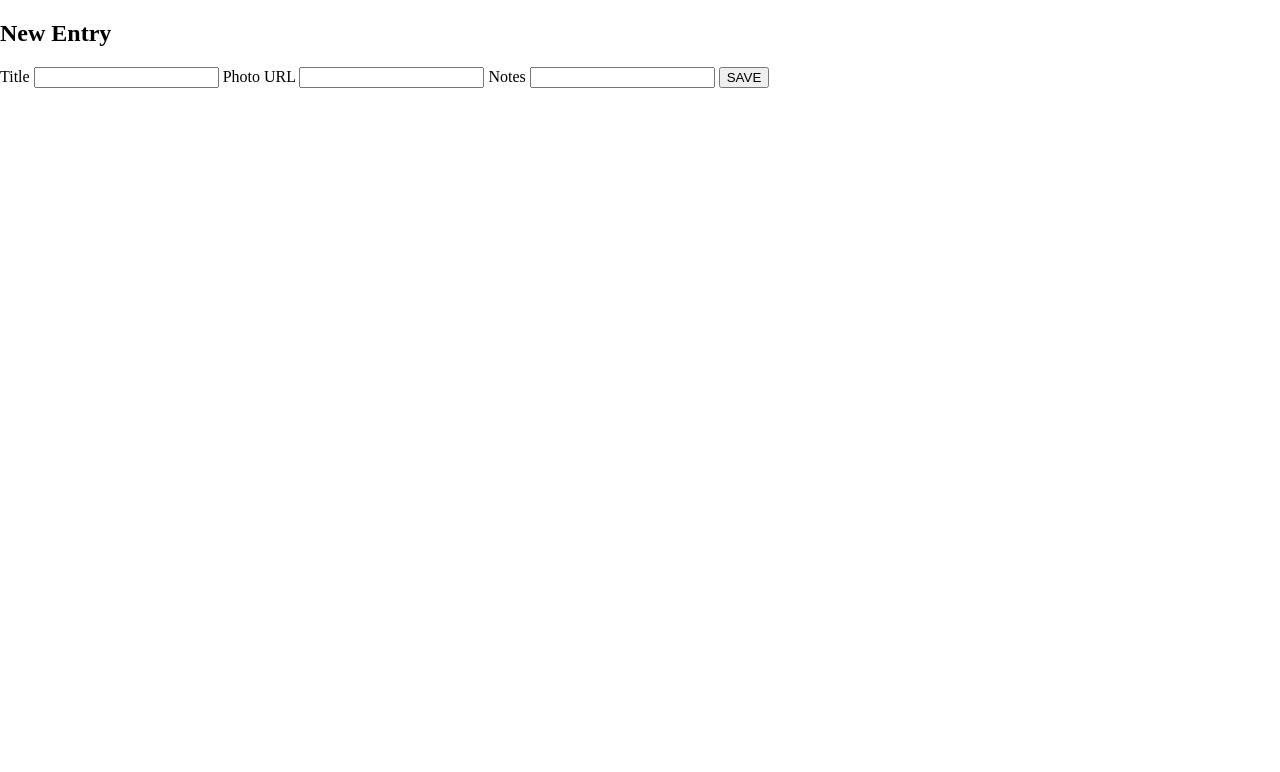
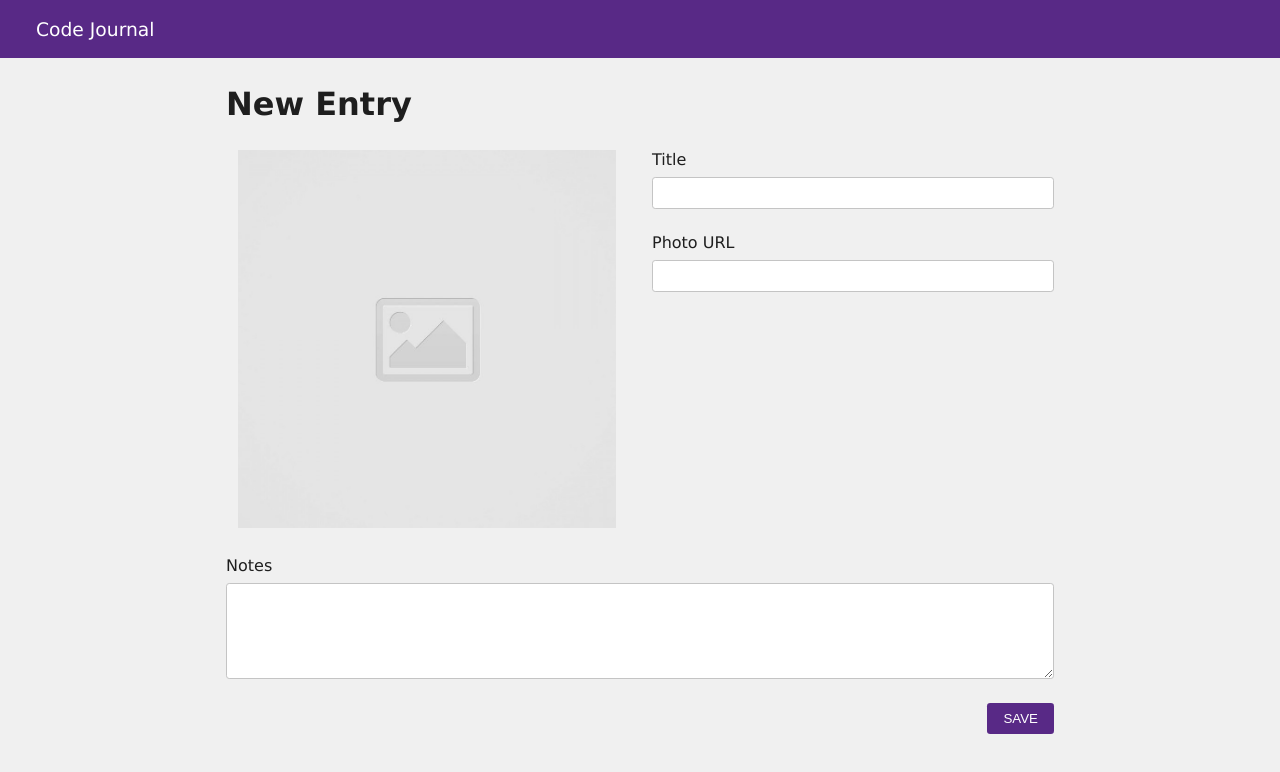
Before and after one commit to sararoohan/code-journal, a website: page index.html in a window 1280 px wide. Drawn offline with Linux system fonts and the light colour scheme.

Commit message:
Add a form for creating a journal entry. #1

```diff
--- a/css/styles.css
+++ b/css/styles.css
@@ -0,0 +1,67 @@
+body {
+  color: rgb(30, 30, 30);
+  background-color: rgb(240, 240, 240);
+  font-weight: 500;
+  font-family: 'Lucida Sans', Arial, sans-serif;
+}
+
+header {
+  background-color: rgb(88, 41, 134);
+  color: white;
+}
+
+h3 {
+  padding-left: 1.5rem;
+  font-weight: 300;
+}
+
+h2 {
+  font-size: 2rem;
+}
+
+.image {
+  border-radius: 0.2rem;
+  margin-bottom: 1.5rem;
+}
+
+label,
+input,
+textarea {
+  display: block;
+  width: 100%;
+  margin-bottom: 0.5rem;
+  border-radius: 0.2rem;
+}
+
+input {
+  height: 2rem;
+}
+
+input,
+textarea {
+  margin-bottom: 1.5rem;
+  border: 1px solid rgb(196, 196, 196);
+  font-size: 1rem;
+  font-family: sans-serif;
+}
+
+input:focus,
+textarea:focus {
+  outline: none;
+  border: 1px solid rgb(88, 41, 134);
+  box-shadow: 0 0 1px 1px rgba(88, 41, 134, 0.5);
+}
+
+.save-form {
+  display: flex;
+  justify-content: flex-end;
+}
+
+.save-button {
+  background-color: rgb(88, 41, 134);
+  color: white;
+  border: none;
+  border-radius: 0.2rem;
+  padding: 0.5rem 1rem;
+  cursor: pointer;
+}
--- a/index.html
+++ b/index.html
@@ -15,21 +15,47 @@
   <link rel="stylesheet" href="css/styles.css">
 </head>
 <body>
-  <header>
-    <div data-view="entry-form">
-      <form id="entry-form">
-        <h2>New Entry</h2>
-        <label for="title">Title</label>
-        <input required id="title" type="text" name="title">
-        <label for="photo-url">Photo URL</label>
-        <input required id="photo-url" type="text" name="photo-url">
-        <label for="notes">Notes</label>
-        <input required id="notes" type="text" name="notes">
-        <button class="save-button">SAVE</button>
+  <header class="row header">
+    <div class="column-full">
+      <h3>Code Journal</h3>
+    </div>
+  </header>
+  <div class="container" data-view="entry-form">
+    <div class="column-full">
+      <h2>New Entry</h2>
+    </div>
+    <div>
+      <form class="row form">
+        <div class="column-half">
+          <img class="image column-full" src="images/placeholder-image-square.jpg" alt="placeholder">
+        </div>
+        <div class="column-half">
+          <label for="title">Title</label>
+          <input
+            class="title column-full"
+            name="title"
+            type="text">
+          <label for="photo-url">Photo URL</label>
+          <input
+            class="photo-url column-full"
+            name="photo-url"
+            type="url">
+        </div>
+        <div class="column-full">
+          <label for="notes">Notes</label>
+          <textarea
+            rows="5"
+            class="notes"
+            name="notes">
+          </textarea>
+        </div>
+        <div class="column-full save-form">
+          <button class="save-button" type="submit">SAVE</button>
+        </div>
       </form>
     </div>
-  </header>
-  <main>
+  </div>
+<main>
   </main>
   <script src="js/data.js"></script>
   <script src="js/main.js"></script>
```
Also changed, not shown: 1 other file.
